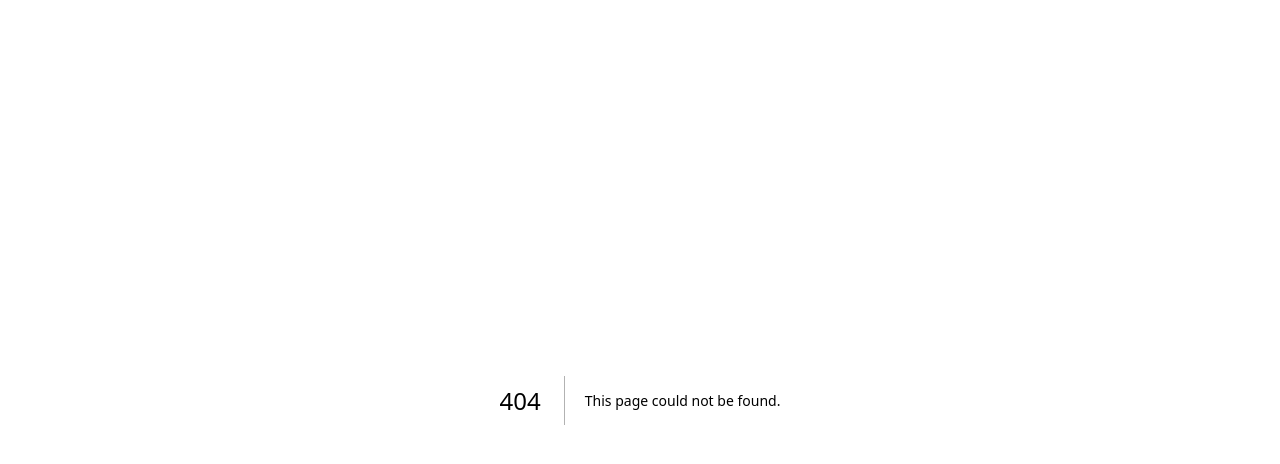
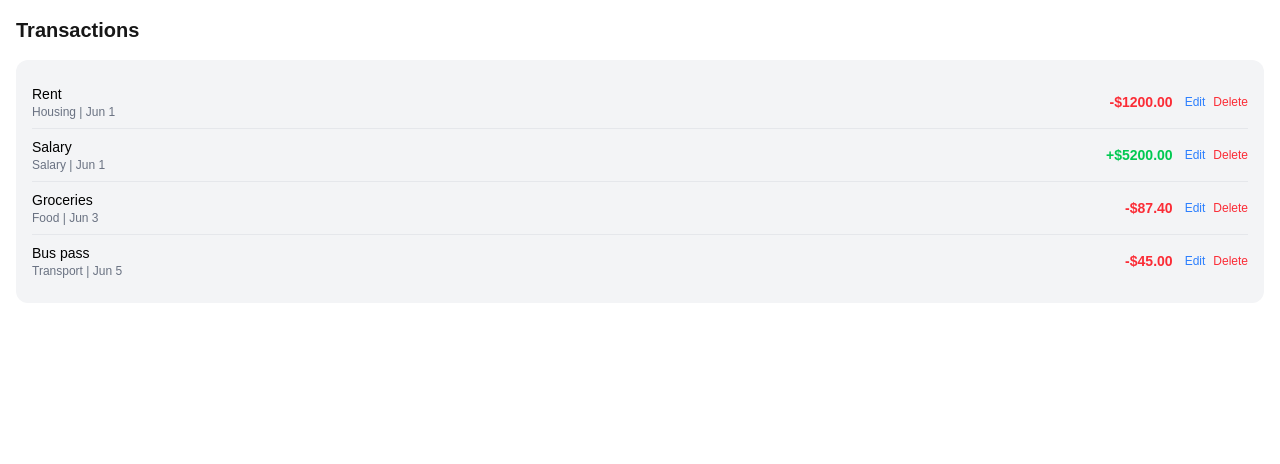
Before and after one commit to amrpom/budget-tracker, a Next.js app in the folder client/: page /transactions in a window 1280 px wide. Before the commit this address had no page. Shown: the top 464 px of the page. Built offline with nearby package versions, Linux system fonts and the light colour scheme.

Commit message:
add: hardcoded transactions list

```diff
--- a/client/app/dashboard/page.jsx
+++ b/client/app/dashboard/page.jsx
@@ -73,6 +73,7 @@ export default async function Dashboard() {
 
       <div className="bg-gray-100 rounded-xl p-4 mt-4">
         <p className="text-xs text-gray-500 font-semibold mb-3">Recent Transactions</p>
+        <a href="/transactions" className="text-xs text-blue-500">See all</a>
         <div className="flex flex-col text-gray-500">
           {
             recentTransactions.map((transaction, index) => (
--- /dev/null
+++ b/client/app/transactions/page.jsx
@@ -0,0 +1,36 @@
+const transactions = [
+  { id: 1, title: "Rent", category: "Housing", amount: 1200, type: "expense", date: "Jun 1" },
+  { id: 2, title: "Salary", category: "Salary", amount: 5200, type: "income", date: "Jun 1" },
+  { id: 3, title: "Groceries", category: "Food", amount: 87.40, type: "expense", date: "Jun 3" },
+  { id: 4, title: "Bus pass", category: "Transport", amount: 45, type: "expense", date: "Jun 5" },
+];
+
+export default function Transactions() {
+    return(
+        <div className="p-4">
+            <h1 className="text-xl font-semibold mb-4">Transactions</h1>
+            <div className="bg-gray-100 rounded-xl p-4 text-black">
+                <div className="flex flex-col">
+                    {transactions.map((transaction, index) => (
+                        <div key={transaction.id} className={`flex justify-between items-center py-2 ${index !== transactions.length - 1 ? "border-b border-gray-200" : ""}`}>
+                            <div>
+                                <p className="text-sm font-medium">{transaction.title}</p>
+                                <p className="text-xs text-gray-500">{transaction.category} | {transaction.date}</p>
+                            </div>
+
+                            <div className="flex items-center gap-3">
+                                <p className={`text-sm font-semibold ${transaction.type === "income" ? "text-green-500" : "text-red-500"}`}>{transaction.type === "income" ? "+" : "-"}${transaction.amount.toFixed(2)}</p>
+                                <div className="flex gap-2">
+                                    <a href={`/form?id=${transaction.id}`} className="text-xs text-blue-500">Edit</a>
+                                    <button className="text-xs text-red-500 cursor-pointer">Delete</button>
+                                </div>
+                            </div>
+
+                        </div>
+                        ))
+                    }
+                </div>
+            </div>
+        </div>
+    );
+}
```
